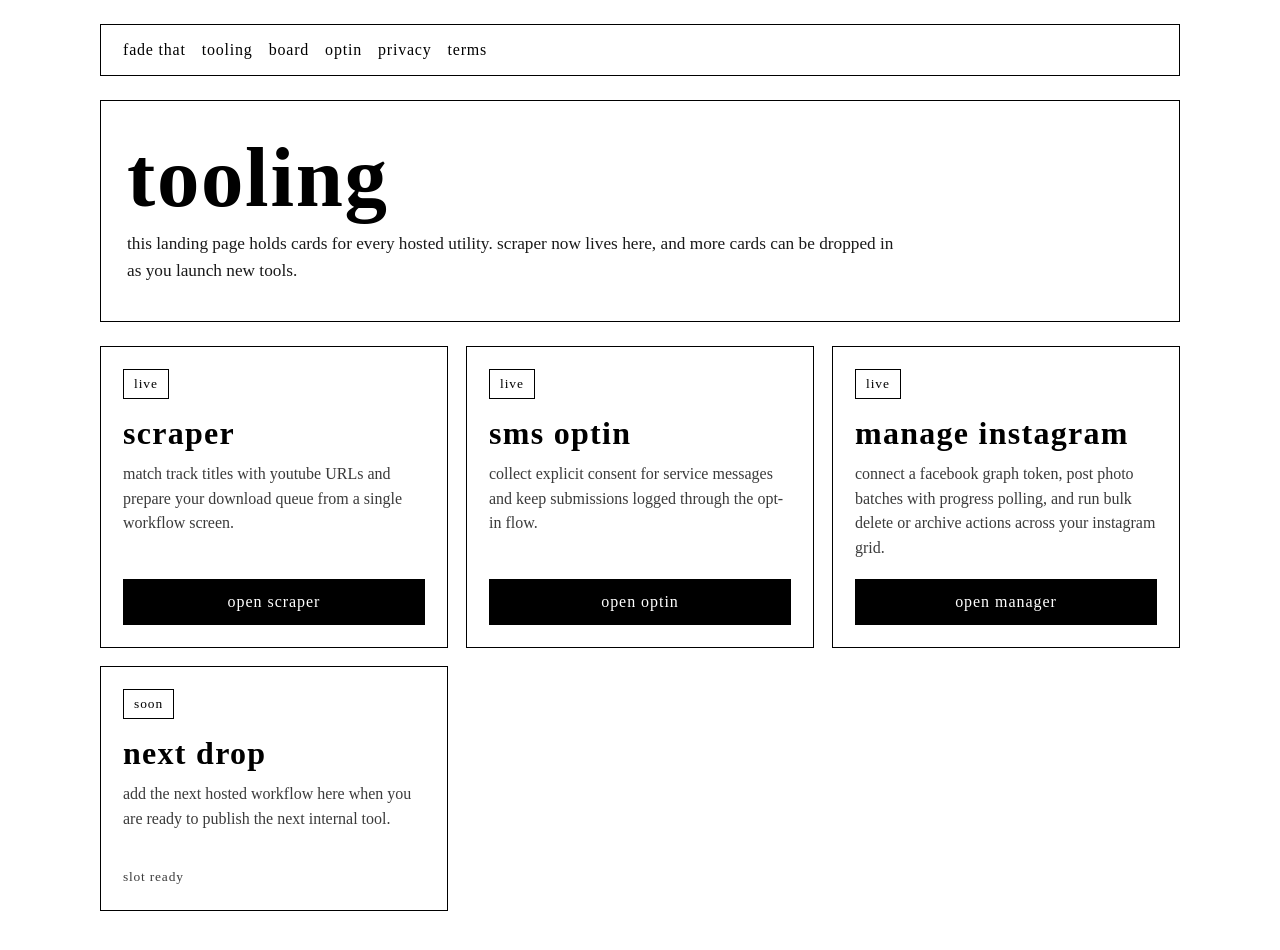
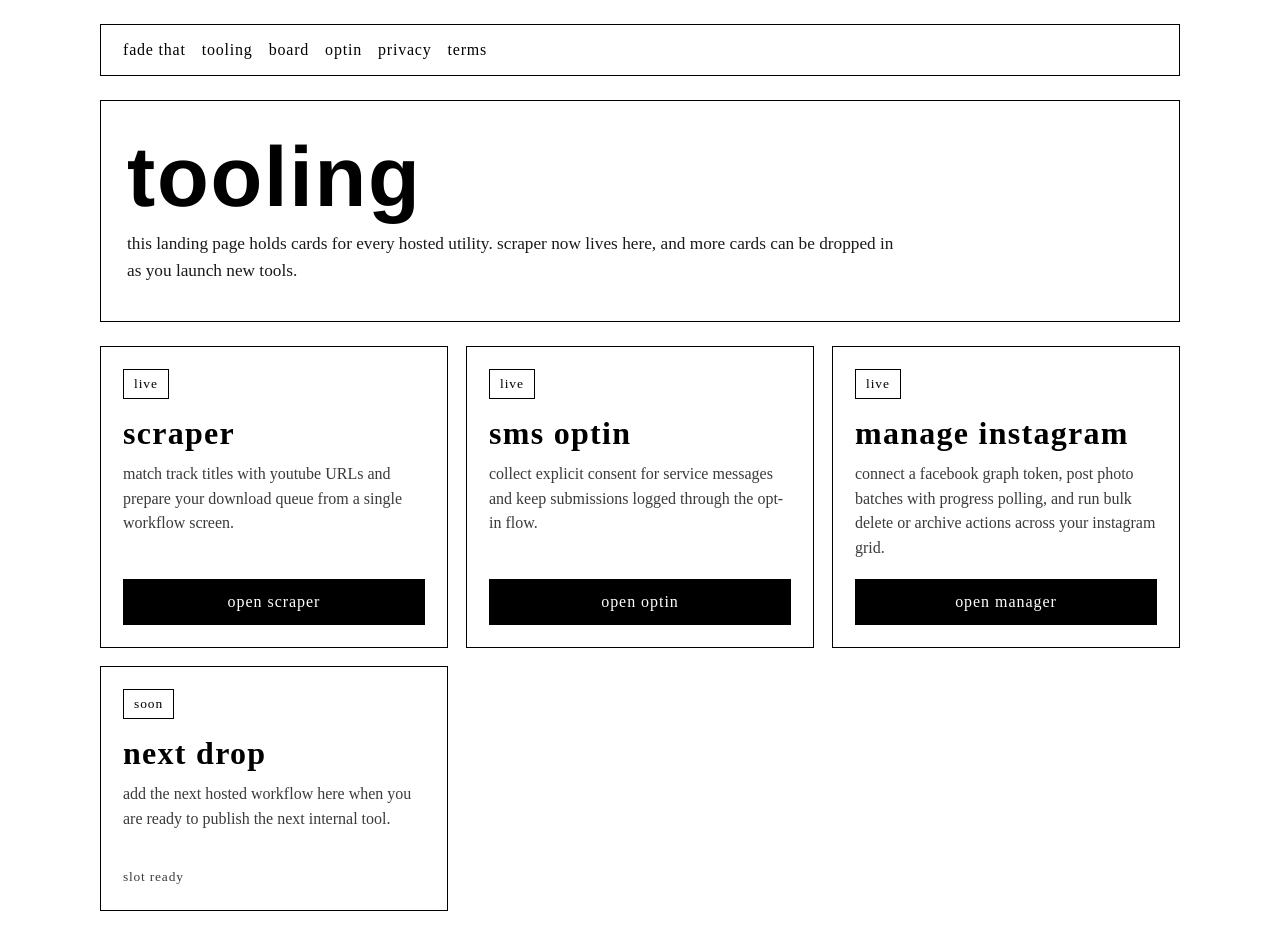
Before and after one commit to kaitogarcia/FadeThat, a Next.js app in the folder apps/web/: page /tooling in a window 1280 px wide. Shown: the top 950 px of the page. Built offline with nearby package versions, Linux system fonts and the light colour scheme.

Commit message:
The Helvetica Update

```diff
--- a/apps/web/app/globals.css
+++ b/apps/web/app/globals.css
@@ -114,7 +114,6 @@ b {
   font-weight: 700;
 }
 
-h1,
 h2,
 h3,
 .nav a,
@@ -122,6 +121,11 @@ h3,
 .page-tooling .chip,
 .page-scraper .badge {
   font-family: var(--font-apercu);
+  letter-spacing: 0.04em;
+}
+
+h1 {
+  font-family: "Helvetica Neue", Helvetica, Arial, sans-serif;
   letter-spacing: 0.04em;
 }
 
```
